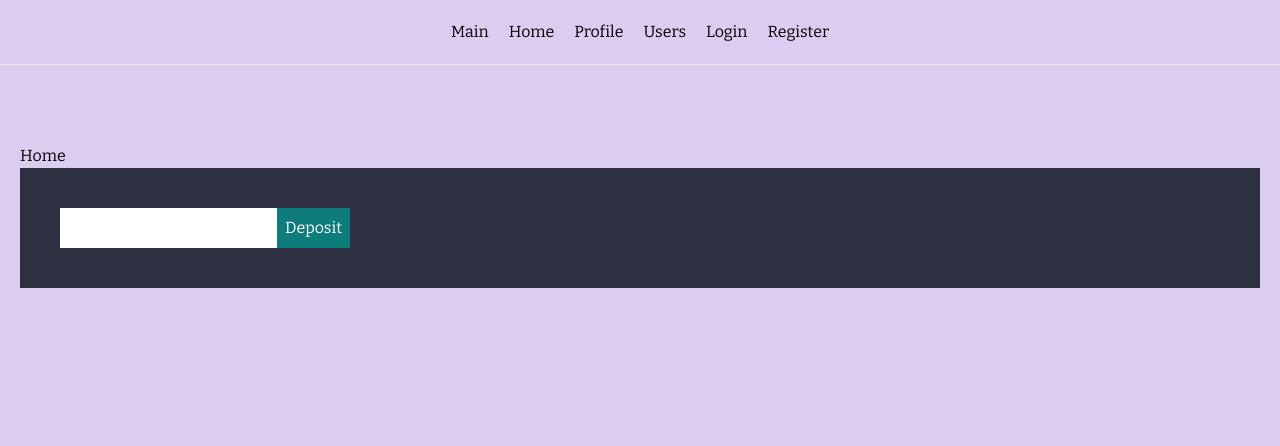
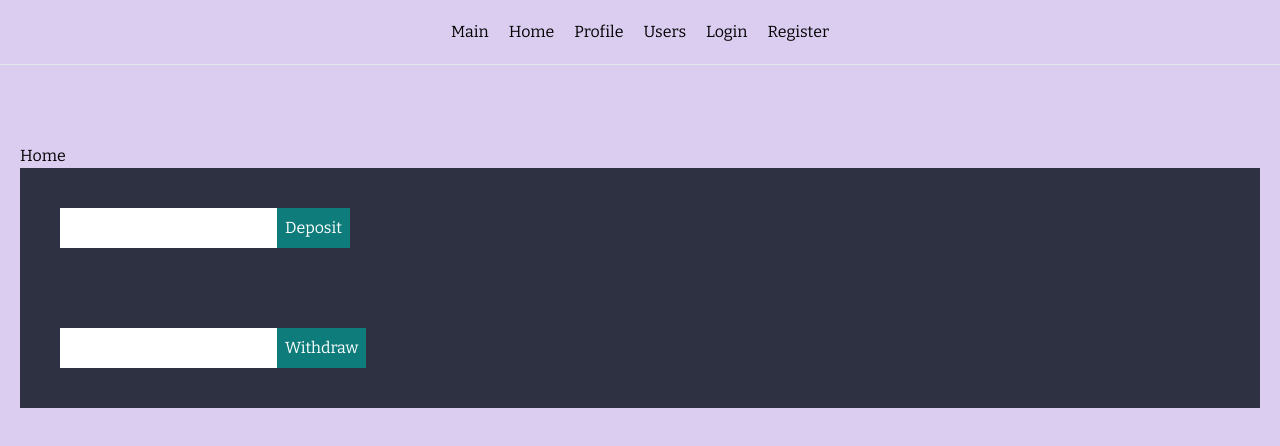
Before and after one commit to D-Yusuf/Bank-Project_H-Y, a React (Create React App) app: page /home in a window 1280 px wide. Shown: the top 446 px of the page. Built offline with nearby package versions, Linux system fonts and the light colour scheme.

Commit message:
added the withdraw functions and the button but its functionality is still under progress

```diff
--- a/src/api/auth.js
+++ b/src/api/auth.js
@@ -47,6 +47,10 @@ async function getUserTransactions() {
 }
 async function withdraw(amount) {
   //put
+  const { data } = instance.put("/mini-project/api/transactions/withdraw", {
+    amount: amount, //here its amount: amount but i want to make it amount: amount - balance i still dont know how
+  });
+  return data;
 }
 async function transfer(amount, userName) {
   //put
--- a/src/pages/Home.jsx
+++ b/src/pages/Home.jsx
@@ -1,28 +1,54 @@
 import React, { useState } from "react";
 import SplitScreen from "../components/SplitScreen/SplitScreen";
-import { deposit } from "../api/auth";
+import { deposit, withdraw } from "../api/auth";
 import { useMutation } from "react-query";
 const Home = () => {
-    const [depositAmount, setDepositAmount] = useState(0)
-    const {mutate} = useMutation({
-        mutationKey: ["deposit"],
-        mutationFn: ()=> deposit(depositAmount)
-    })
-    function handleDeposit(e){
-        e.preventDefault()
-        console.log(depositAmount)
-        mutate()
-
-    }
+  const [depositAmount, setDepositAmount] = useState(0);
+  const { mutate } = useMutation({
+    mutationKey: ["deposit"],
+    mutationFn: () => deposit(depositAmount),
+  });
+  function handleDeposit(e) {
+    e.preventDefault();
+    console.log(depositAmount);
+    mutate();
+  }
+  const [withdrawAmount, setWithdrawAmount] = useState(0); //i want to make it useState(the current balance) so i can withdraw from it
+  const { mutate: withdrawFunds } = useMutation({
+    mutationKey: ["withdraw"],
+    mutationFn: () => withdraw(withdrawAmount),
+  });
+  function handleWithdraw(e) {
+    e.preventDefault();
+    console.log(withdrawAmount);
+    withdrawFunds();
+  }
 
   return (
     <div>
-        Home
-        <form onSubmit={handleDeposit} className="bg-secondary text-white p-10 ">
-            <input className="p-2 text-black" type="number" onChange={(e)=>setDepositAmount(e.target.value)}/>
-            <button className="bg-accent p-2 " type="submit">Deposit</button>
-        </form>
-    </div>);
+      Home
+      <form onSubmit={handleDeposit} className="bg-secondary text-white p-10 ">
+        <input
+          className="p-2 text-black"
+          type="number"
+          onChange={(e) => setDepositAmount(e.target.value)}
+        />
+        <button className="bg-accent p-2 " type="submit">
+          Deposit
+        </button>
+      </form>
+      <form onSubmit={handleWithdraw} className="bg-secondary text-white p-10 ">
+        <input
+          className="p-2 text-black"
+          type="number"
+          onChange={(e) => setWithdrawAmount(e.target.value)}
+        />
+        <button className="bg-accent p-2 " type="submit">
+          Withdraw
+        </button>
+      </form>
+    </div>
+  );
 };
 
 export default Home;
--- a/src/pages/Profile/Transactions.jsx
+++ b/src/pages/Profile/Transactions.jsx
@@ -9,7 +9,6 @@ const Profile = () => {
   // State to manage loading status (true while data is being fetched)
   const [loading, setLoading] = useState(true);
 
-  // useEffect runs once after the component mounts to fetch transaction data
   useEffect(() => {
     const fetchTransactions = async () => {
       try {
```
